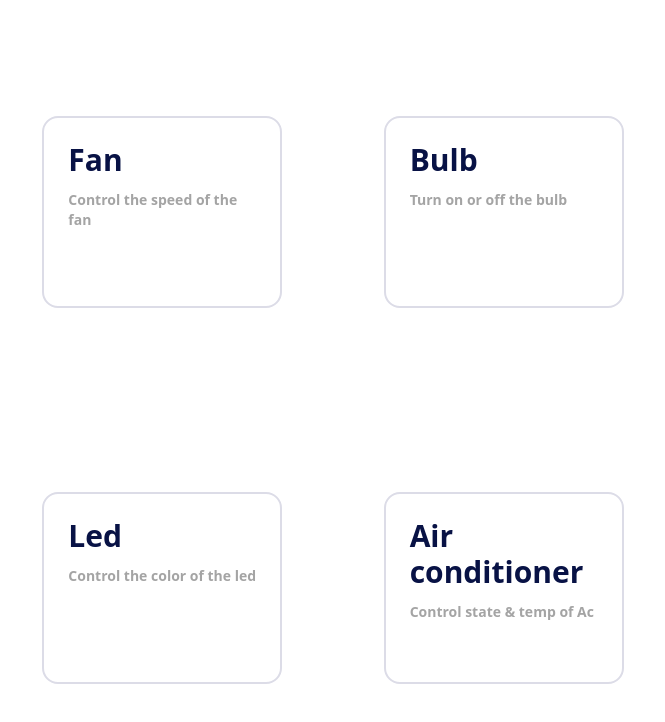
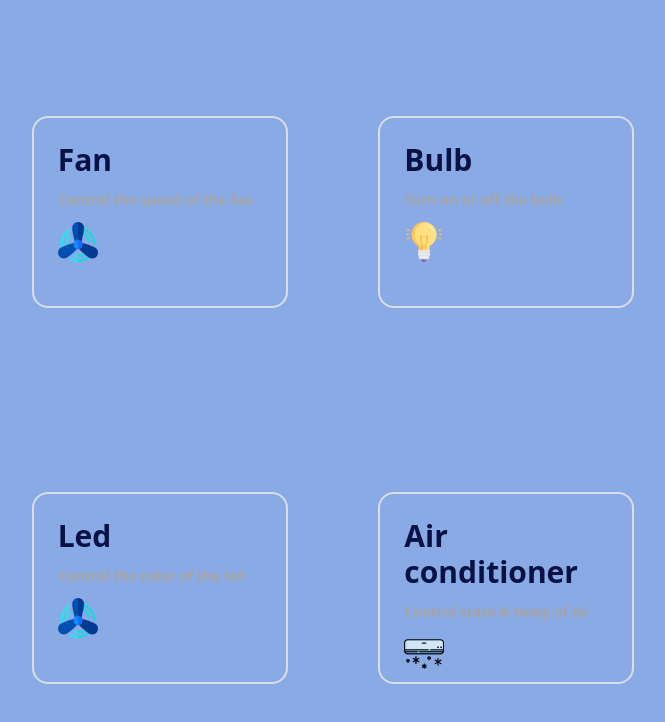
Before and after one commit to Vidhi425/konnexWeb, a React (Create React App) app: page / in a window 1280 px wide. Shown: the top 722 px of the page, without its empty margins (307-972 px from the left). Built offline with nearby package versions, Linux system fonts and the light colour scheme.

Commit message:
controls

```diff
--- a/src/App.js
+++ b/src/App.js
@@ -10,7 +10,7 @@ function App() {
   const [device, setDevice] = useState("");
   return (
     <>
-      <div className="flex flex-row justify-center items-center gap-3 ">
+      <div className="flex flex-row justify-center items-center gap-3 bg-[#8AAAE5] ">
         <CardSection device={device} setDevice={setDevice} />
 
         <>{device === "fan" ? <Controls /> : ""}</>
--- a/src/Components/Card.js
+++ /dev/null
@@ -1,12 +0,0 @@
-import React from "react";
-
-const Card = () => {
-  return (
-    <div className="w-[15rem] h-[12rem] p-6 flex flex-col items-start justify-start gap-3 font-semibold border-2 border-[#DCDCE7] hover:border-[#1F3DD9] rounded-2xl cursor-pointer trasnition-[border]">
-      <h2 className="text-[#081245] text-3xl">Fan</h2>
-      <p className="text-[#A4A4A4] text-sm">Control the speed of the fan</p>
-    </div>
-  );
-};
-
-export default Card;
--- a/src/Components/CardSection.js
+++ b/src/Components/CardSection.js
@@ -1,5 +1,4 @@
 import React from "react";
-import Card from "./Card";
 const CardSection = ({ setDevice }) => {
   return (
     <div className="h-screen w-[65%] flex flex-col items-center justify-around p-6 ">
@@ -7,32 +6,40 @@ const CardSection = ({ setDevice }) => {
         onClick={() => setDevice("fan")}
         className="h-[40vh] w-full flex justify-evenly items-center"
       >
-        <div className="w-[15rem] h-[12rem] p-6 flex flex-col items-start justify-start gap-3 font-semibold border-2 border-[#DCDCE7] hover:border-[#1F3DD9] rounded-2xl cursor-pointer trasnition-[border]">
+        <div className="w-[16rem] h-[12rem] p-6 flex flex-col items-start justify-start gap-3 font-semibold border-2 border-[#DCDCE7] hover:border-[#1F3DD9] hover:scale-110 transition-transform rounded-2xl cursor-pointer trasnition-[border]">
           <h2 className="text-[#081245] text-3xl">Fan</h2>
           <p className="text-[#A4A4A4] text-sm">Control the speed of the fan</p>
+          <img src="./images/fan.png" alt="fan" className="h-10" />
         </div>
         <div
           onClick={() => setDevice("bulb")}
-          className="w-[15rem] h-[12rem] p-6 flex flex-col items-start justify-start gap-3 font-semibold border-2 border-[#DCDCE7] hover:border-[#1F3DD9] rounded-2xl cursor-pointer trasnition-[border]"
+          className="w-[16rem] h-[12rem] p-6 flex flex-col items-start justify-start gap-3 font-semibold border-2 border-[#DCDCE7] hover:border-[#1F3DD9] hover:scale-110 transition-transform rounded-2xl cursor-pointer trasnition-[border]"
         >
           <h2 className="text-[#081245] text-3xl">Bulb</h2>
           <p className="text-[#A4A4A4] text-sm">Turn on or off the bulb</p>
+          <img src="./images/light-bulb (1).png" alt="fan" className="h-10" />
         </div>
       </div>
       <div className="h-[40vh] w-full flex justify-evenly items-center">
         <div
           onClick={() => setDevice("led")}
-          className="w-[15rem] h-[12rem] p-6 flex flex-col items-start justify-start gap-3 font-semibold border-2 border-[#DCDCE7] hover:border-[#1F3DD9] rounded-2xl cursor-pointer trasnition-[border]"
+          className="w-[16rem] h-[12rem] p-6 flex flex-col items-start justify-start gap-3 font-semibold border-2 border-[#DCDCE7] hover:border-[#1F3DD9] hover:scale-110 transition-transform rounded-2xl cursor-pointer trasnition-[border]"
         >
           <h2 className="text-[#081245] text-3xl">Led</h2>
           <p className="text-[#A4A4A4] text-sm">Control the color of the led</p>
+          <img src="./images/fan.png" alt="fan" className="h-10" />
         </div>
         <div
           onClick={() => setDevice("ac")}
-          className="w-[15rem] h-[12rem] p-6 flex flex-col items-start justify-start gap-3 font-semibold border-2 border-[#DCDCE7] hover:border-[#1F3DD9] rounded-2xl cursor-pointer trasnition-[border]"
+          className="w-[16rem] h-[12rem] p-6 flex flex-col items-start justify-start gap-3 font-semibold border-2 border-[#DCDCE7] hover:border-[#1F3DD9] hover:scale-110 transition-transform rounded-2xl cursor-pointer trasnition-[border]"
         >
           <h2 className="text-[#081245] text-3xl">Air conditioner</h2>
           <p className="text-[#A4A4A4] text-sm">Control state & temp of Ac</p>
+          <img
+            src="./images/air-conditioner (2).png"
+            alt="fan"
+            className="h-10"
+          />
         </div>
       </div>
     </div>
```
